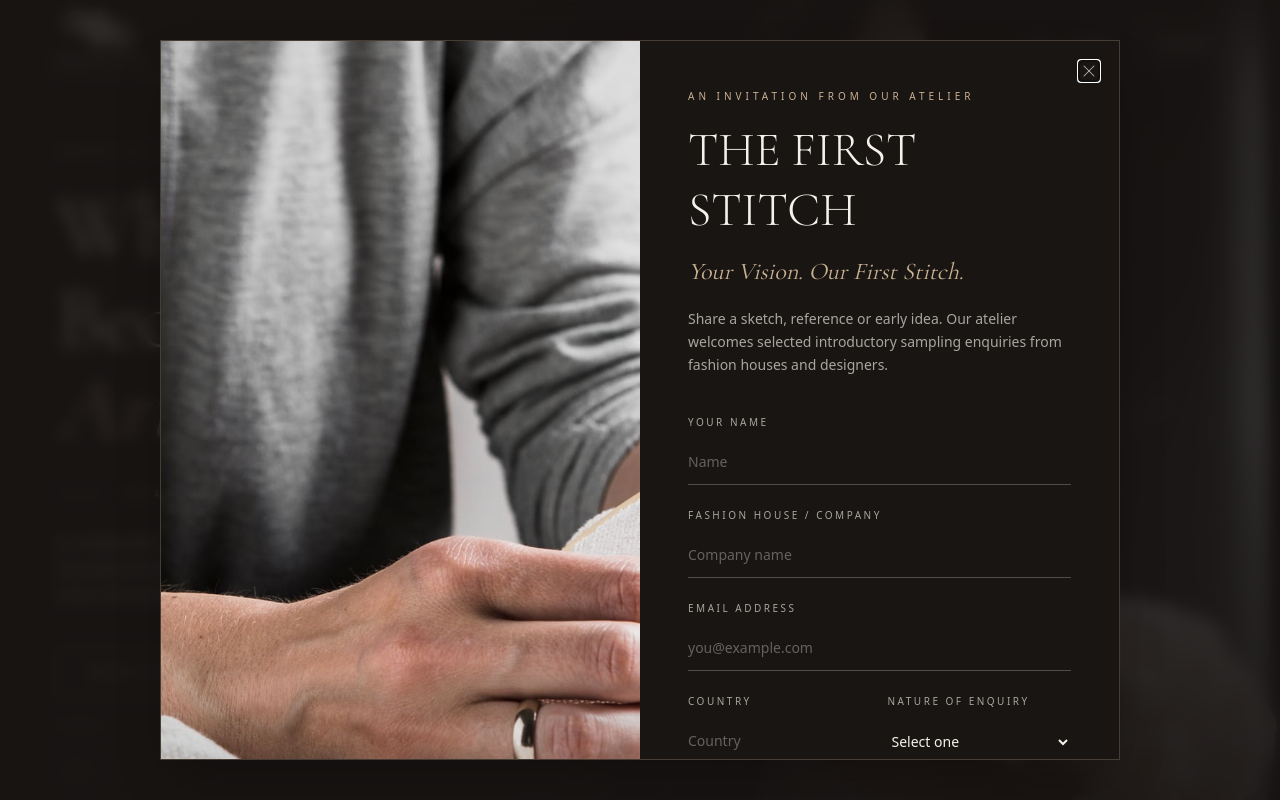
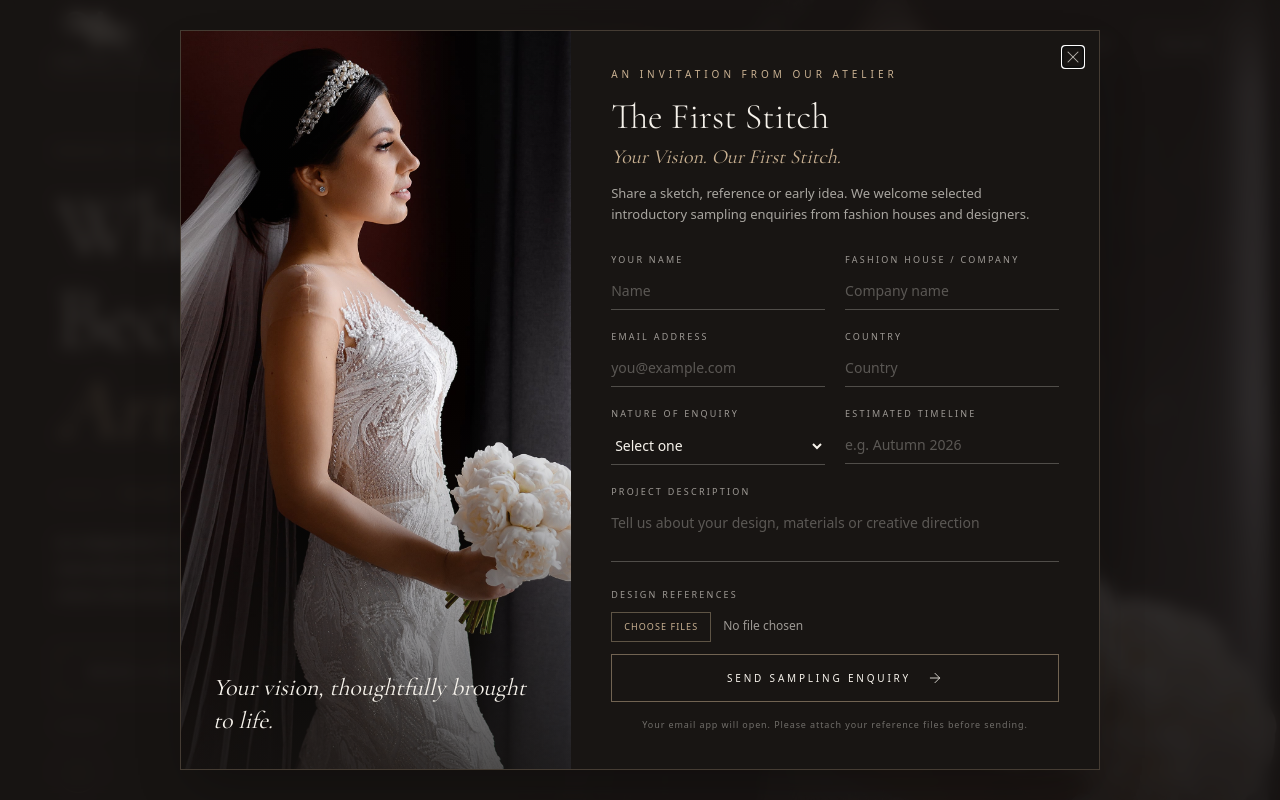
Before and after one commit to riteshk-007/arshiya, a Next.js app: page / in a window 1280 px wide. Shown: the top 800 px of the page. Built offline with nearby package versions, Linux system fonts and the light colour scheme.

Commit message:
Refactor FirstStitchPopup and Hero components for improved structure and functionality

```diff
--- a/src/components/home/FirstStitchPopup.tsx
+++ b/src/components/home/FirstStitchPopup.tsx
@@ -3,11 +3,14 @@
 import Image from "next/image";
 import { useEffect, useRef, type FormEvent } from "react";
 import { ArrowRight, X } from "lucide-react";
-import { images } from "./images";
 
 type FirstStitchProps = {
     onClose: () => void;
 };
+
+const fieldLabel = "text-[9px] uppercase tracking-[0.25em] text-ivory/60";
+const fieldInput =
+    "mt-1 w-full border-b border-ivory/25 bg-transparent py-2 text-sm text-ivory outline-none transition-colors placeholder:text-ivory/30 focus:border-gold";
 
 export function FirstStitchPopup({ onClose }: FirstStitchProps) {
     const dialogRef = useRef<HTMLDialogElement>(null);
@@ -55,111 +58,97 @@ export function FirstStitchPopup({ onClose }: FirstStitchProps) {
                 onClose();
             }}
             onClose={onClose}
-            className="fixed inset-0 m-auto max-h-[min(90vh,760px)] w-[min(94vw,960px)] max-w-none overflow-y-auto border border-gold/25 bg-espresso-deep p-0 text-ivory shadow-2xl backdrop:bg-espresso-deep/80 backdrop:backdrop-blur-sm"
+            className="fixed inset-0 m-auto max-h-[94svh] w-[min(94vw,920px)] max-w-none overflow-y-auto border border-gold/25 bg-espresso-deep p-0 text-ivory shadow-2xl [scrollbar-color:var(--gold-antique)_transparent] [scrollbar-width:thin] backdrop:bg-espresso-deep/80 backdrop:backdrop-blur-sm"
         >
-            <div className="grid min-h-[560px] md:grid-cols-2">
-                <div className="relative hidden min-h-[560px] md:block">
+            <div className="grid md:grid-cols-[0.85fr_1.15fr]">
+                <div className="relative hidden md:block">
                     <Image
-                        src={images.firstStitch}
-                        alt="Bridal couture design sketch from the atelier"
+                        src="/photo-bride-peonies-veil.jpg"
+                        alt="Bride in a beaded lace gown, photographed in profile"
                         fill
-                        sizes="(min-width: 768px) 45vw, 0vw"
-                        className="object-cover"
+                        sizes="(min-width: 768px) 40vw, 0vw"
+                        className="object-cover object-[center_30%]"
                     />
-                    <div className="absolute inset-0 bg-gradient-to-t from-espresso-deep/65 via-transparent to-espresso-deep/10" />
-                    <p className="absolute bottom-8 left-8 max-w-xs font-display text-2xl italic text-ivory">
+                    <div className="absolute inset-0 bg-linear-to-t from-espresso-deep/75 via-transparent to-espresso-deep/10" />
+                    <p className="absolute bottom-8 left-8 right-8 font-display text-2xl italic leading-snug text-ivory">
                         Your vision, thoughtfully brought to life.
                     </p>
                 </div>
 
-                <div className="relative flex items-center px-7 py-12 sm:px-12">
+                <div className="relative px-6 py-8 sm:px-10 sm:py-9">
                     <button
                         type="button"
-                        aria-label="Close swatch request"
+                        aria-label="Close sample request"
                         onClick={onClose}
-                        className="absolute right-5 top-5 text-ivory/70 transition-colors hover:text-gold"
+                        className="absolute right-4 top-4 text-ivory/70 transition-colors hover:text-gold"
                     >
                         <X className="h-5 w-5" strokeWidth={1.25} />
                     </button>
 
-                    <div className="w-full">
                     <p className="text-[10px] uppercase tracking-[0.4em] text-gold">
                         An Invitation from Our Atelier
                     </p>
                     <h2
                         id="first-stitch-title"
-                            className="mt-4 font-display text-4xl font-light uppercase leading-tight sm:text-5xl"
+                        className="mt-3 font-display text-3xl font-light leading-tight sm:text-4xl"
                     >
                         The First Stitch
                     </h2>
-                        <p className="mt-4 font-display text-2xl italic text-gold">
+                    <p className="mt-1 font-display text-xl italic text-gold">
                         Your Vision. Our First Stitch.
                     </p>
-                        <p className="mt-5 text-sm leading-relaxed text-ivory/65">
-                            Share a sketch, reference or early idea. Our atelier welcomes selected
-                            introductory sampling enquiries from fashion houses and designers.
+                    <p className="mt-3 text-[13px] font-light leading-relaxed text-ivory/65">
+                        Share a sketch, reference or early idea. We welcome selected introductory
+                        sampling enquiries from fashion houses and designers.
                     </p>
 
-                        <form onSubmit={handleSubmit} className="mt-8 space-y-4">
+                    <form onSubmit={handleSubmit} className="mt-5 space-y-3">
+                        <div className="grid gap-x-5 gap-y-3 sm:grid-cols-2">
                             <label className="block">
-                                <span className="text-[10px] uppercase tracking-[0.25em] text-ivory/65">
-                                    Your name
-                                </span>
+                                <span className={fieldLabel}>Your name</span>
                                 <input
                                     name="name"
                                     autoComplete="name"
                                     required
-                                    className="mt-2 w-full border-b border-ivory/25 bg-transparent py-3 text-sm text-ivory outline-none transition-colors placeholder:text-ivory/35 focus:border-gold"
+                                    className={fieldInput}
                                     placeholder="Name"
                                 />
                             </label>
-
                             <label className="block">
-                                <span className="text-[10px] uppercase tracking-[0.25em] text-ivory/65">
-                                    Fashion house / company
-                                </span>
+                                <span className={fieldLabel}>Fashion house / company</span>
                                 <input
                                     name="company"
                                     autoComplete="organization"
-                                    className="mt-2 w-full border-b border-ivory/25 bg-transparent py-3 text-sm text-ivory outline-none transition-colors placeholder:text-ivory/35 focus:border-gold"
+                                    className={fieldInput}
                                     placeholder="Company name"
                                 />
                             </label>
-
                             <label className="block">
-                                <span className="text-[10px] uppercase tracking-[0.25em] text-ivory/65">
-                                    Email address
-                                </span>
+                                <span className={fieldLabel}>Email address</span>
                                 <input
                                     name="email"
                                     type="email"
                                     autoComplete="email"
                                     required
-                                    className="mt-2 w-full border-b border-ivory/25 bg-transparent py-3 text-sm text-ivory outline-none transition-colors placeholder:text-ivory/35 focus:border-gold"
+                                    className={fieldInput}
                                     placeholder="you@example.com"
                                 />
                             </label>
-
-                            <div className="grid gap-4 sm:grid-cols-2">
                             <label className="block">
-                                    <span className="text-[10px] uppercase tracking-[0.25em] text-ivory/65">
-                                        Country
-                                    </span>
+                                <span className={fieldLabel}>Country</span>
                                 <input
                                     name="country"
                                     autoComplete="country-name"
-                                        className="mt-2 w-full border-b border-ivory/25 bg-transparent py-3 text-sm text-ivory outline-none transition-colors placeholder:text-ivory/35 focus:border-gold"
+                                    className={fieldInput}
                                     placeholder="Country"
                                 />
                             </label>
                             <label className="block">
-                                    <span className="text-[10px] uppercase tracking-[0.25em] text-ivory/65">
-                                        Nature of enquiry
-                                    </span>
+                                <span className={fieldLabel}>Nature of enquiry</span>
                                 <select
                                     name="enquiry"
                                     defaultValue=""
-                                        className="mt-2 w-full border-b border-ivory/25 bg-espresso-deep py-3 text-sm text-ivory outline-none focus:border-gold"
+                                    className={`${fieldInput} bg-espresso-deep`}
                                 >
                                     <option value="" disabled>Select one</option>
                                     <option>Haute couture embroidery</option>
@@ -169,36 +158,29 @@ export function FirstStitchPopup({ onClose }: FirstStitchProps) {
                                     <option>Other collaboration</option>
                                 </select>
                             </label>
+                            <label className="block">
+                                <span className={fieldLabel}>Estimated timeline</span>
+                                <input
+                                    name="timeline"
+                                    className={fieldInput}
+                                    placeholder="e.g. Autumn 2026"
+                                />
+                            </label>
                         </div>
 
                         <label className="block">
-                                <span className="text-[10px] uppercase tracking-[0.25em] text-ivory/65">
-                                    Project description
-                                </span>
+                            <span className={fieldLabel}>Project description</span>
                             <textarea
                                 name="brief"
-                                    rows={3}
+                                rows={2}
                                 required
-                                    className="mt-2 w-full resize-y border-b border-ivory/25 bg-transparent py-3 text-sm text-ivory outline-none transition-colors placeholder:text-ivory/35 focus:border-gold"
+                                className={`${fieldInput} resize-none`}
                                 placeholder="Tell us about your design, materials or creative direction"
                             />
                         </label>
 
-                            <div className="grid gap-4 sm:grid-cols-2">
                         <label className="block">
-                                    <span className="text-[10px] uppercase tracking-[0.25em] text-ivory/65">
-                                        Estimated timeline
-                                    </span>
-                                    <input
-                                        name="timeline"
-                                        className="mt-2 w-full border-b border-ivory/25 bg-transparent py-3 text-sm text-ivory outline-none transition-colors placeholder:text-ivory/35 focus:border-gold"
-                                        placeholder="e.g. Autumn 2026"
-                                    />
-                                </label>
-                                <label className="block">
-                                    <span className="text-[10px] uppercase tracking-[0.25em] text-ivory/65">
-                                        Design references
-                                    </span>
+                            <span className={fieldLabel}>Design references</span>
                             <input
                                 name="references"
                                 type="file"
@@ -207,11 +189,10 @@ export function FirstStitchPopup({ onClose }: FirstStitchProps) {
                                 className="mt-2 block w-full text-xs text-ivory/60 file:mr-3 file:border file:border-gold/40 file:bg-transparent file:px-3 file:py-2 file:text-[9px] file:uppercase file:tracking-[0.12em] file:text-gold"
                             />
                         </label>
-                            </div>
 
                         <button
                             type="submit"
-                                className="group mt-3 inline-flex min-h-14 w-full items-center justify-center gap-4 border border-gold/50 px-6 py-4 text-[10px] uppercase tracking-[0.28em] text-ivory transition-colors hover:border-gold hover:bg-gold hover:text-espresso-deep"
+                            className="group inline-flex min-h-12 w-full items-center justify-center gap-4 border border-gold/50 px-6 py-3 text-[10px] uppercase tracking-[0.28em] text-ivory transition-colors hover:border-gold hover:bg-gold hover:text-espresso-deep"
                         >
                             Send Sampling Enquiry
                             <ArrowRight
@@ -221,11 +202,9 @@ export function FirstStitchPopup({ onClose }: FirstStitchProps) {
                         </button>
                     </form>
 
-                        <p className="mt-5 text-center text-[9px] uppercase leading-relaxed tracking-[0.17em] text-ivory/40">
-                            Introductory samples may be considered after review of the design and project
-                            requirements. Your email app will open; attach selected reference files before sending.
+                    <p className="mt-4 text-center text-[9px] leading-relaxed tracking-[0.1em] text-ivory/40">
+                        Your email app will open. Please attach your reference files before sending.
                     </p>
-                    </div>
                 </div>
             </div>
         </dialog>
--- a/src/components/home/Hero.tsx
+++ b/src/components/home/Hero.tsx
@@ -25,6 +25,7 @@ const slides = [
 ];
 
 const SLIDE_INTERVAL_MS = 6500;
+const POPUP_SEEN_KEY = "arshiya-first-stitch-popup-seen";
 const ease = [0.22, 1, 0.36, 1] as const;
 
 export function Hero() {
@@ -44,14 +45,20 @@ export function Hero() {
             return;
         }
 
-        const popupSeen = window.sessionStorage.getItem("arshiya-swatch-popup-seen");
+        // Only first-time visitors get the popup; storage can be blocked, so fail quietly.
+        let popupSeen = false;
+        try {
+            popupSeen = window.localStorage.getItem(POPUP_SEEN_KEY) !== null;
+        } catch {}
 
         if (popupSeen) {
             return;
         }
 
         const timeoutId = window.setTimeout(() => {
-            window.sessionStorage.setItem("arshiya-swatch-popup-seen", "true");
+            try {
+                window.localStorage.setItem(POPUP_SEEN_KEY, String(Date.now()));
+            } catch {}
             setIsSwatchPopupOpen(true);
         }, 5000);
 
```
Lines whose indentation alone changed are shown as unchanged.
